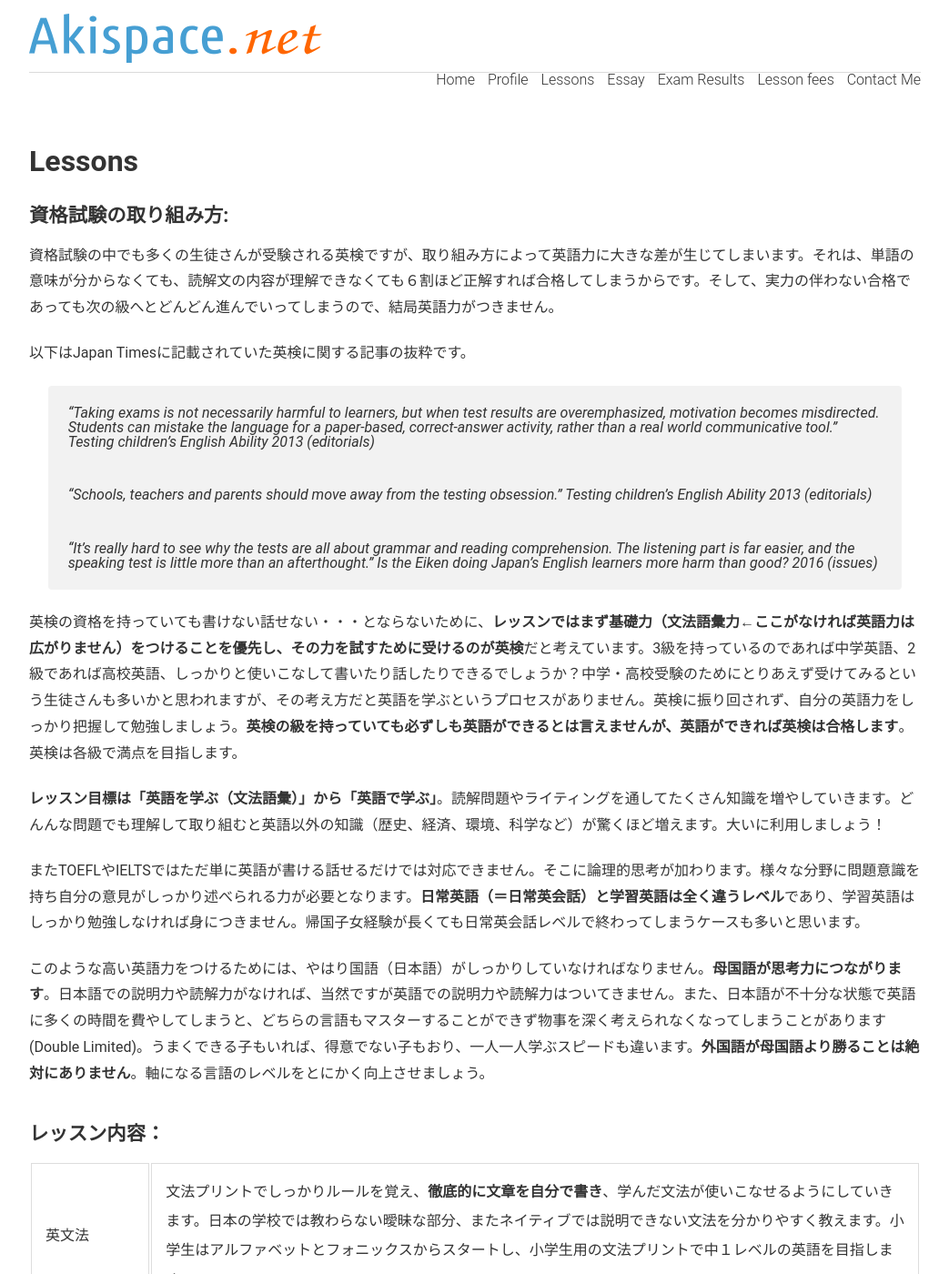
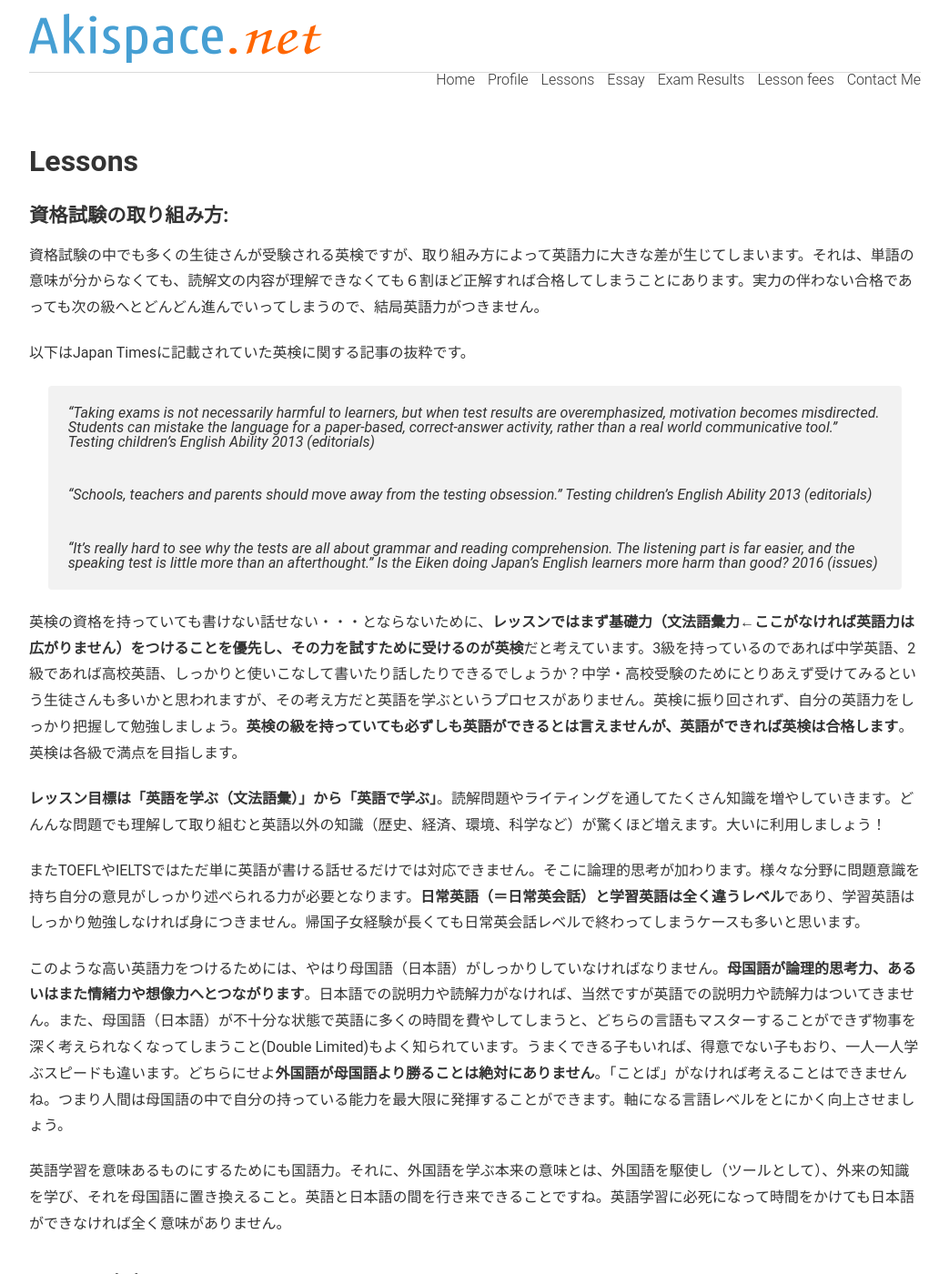
Before and after one commit to phocean/akispace, a Jekyll site: the page built from lessons.md, in a window 1280 px wide and 1400 px high. Shown: the whole window at 91% size, without its empty margins (118-1161 px from the left). Built offline with Jekyll 4.4.1, drawn with Linux system fonts in a browser that asks for light colours.

Commit message:
Update lessons.md

```diff
--- a/lessons.md
+++ b/lessons.md
@@ -10,7 +10,7 @@ description: オンライン英語家庭教師　小学生から大学生まで
 
 <h4>資格試験の取り組み方:</h4>
 
-資格試験の中でも多くの生徒さんが受験される英検ですが、取り組み方によって英語力に大きな差が生じてしまいます。それは、単語の意味が分からなくても、読解文の内容が理解できなくても６割ほど正解すれば合格してしまうからです。そして、実力の伴わない合格であっても次の級へとどんどん進んでいってしまうので、結局英語力がつきません。
+資格試験の中でも多くの生徒さんが受験される英検ですが、取り組み方によって英語力に大きな差が生じてしまいます。それは、単語の意味が分からなくても、読解文の内容が理解できなくても６割ほど正解すれば合格してしまうことにあります。実力の伴わない合格であっても次の級へとどんどん進んでいってしまうので、結局英語力がつきません。
 
 以下はJapan Timesに記載されていた英検に関する記事の抜粋です。
 
@@ -26,7 +26,9 @@ description: オンライン英語家庭教師　小学生から大学生まで
 
 またTOEFLやIELTSではただ単に英語が書ける話せるだけでは対応できません。そこに論理的思考が加わります。様々な分野に問題意識を持ち自分の意見がしっかり述べられる力が必要となります。**日常英語（＝日常英会話）と学習英語は全く違うレベル**であり、学習英語はしっかり勉強しなければ身につきません。帰国子女経験が長くても日常英会話レベルで終わってしまうケースも多いと思います。
 
-このような高い英語力をつけるためには、やはり国語（日本語）がしっかりしていなければなりません。**母国語が思考力につながります**。日本語での説明力や読解力がなければ、当然ですが英語での説明力や読解力はついてきません。また、日本語が不十分な状態で英語に多くの時間を費やしてしまうと、どちらの言語もマスターすることができず物事を深く考えられなくなってしまうことがあります(Double Limited)。うまくできる子もいれば、得意でない子もおり、一人一人学ぶスピードも違います。**外国語が母国語より勝ることは絶対にありません**。軸になる言語のレベルをとにかく向上させましょう。
+このような高い英語力をつけるためには、やはり母国語（日本語）がしっかりしていなければなりません。**母国語が論理的思考力、あるいはまた情緒力や想像力へとつながります**。日本語での説明力や読解力がなければ、当然ですが英語での説明力や読解力はついてきません。また、母国語（日本語）が不十分な状態で英語に多くの時間を費やしてしまうと、どちらの言語もマスターすることができず物事を深く考えられなくなってしまうこと(Double Limited)もよく知られています。うまくできる子もいれば、得意でない子もおり、一人一人学ぶスピードも違います。どちらにせよ**外国語が母国語より勝ることは絶対にありません**。「ことば」がなければ考えることはできませんね。つまり人間は母国語の中で自分の持っている能力を最大限に発揮することができます。軸になる言語レベルをとにかく向上させましょう。
+
+英語学習を意味あるものにするためにも国語力。それに、外国語を学ぶ本来の意味とは、外国語を駆使し（ツールとして）、外来の知識を学び、それを母国語に置き換えること。英語と日本語の間を行き来できることですね。英語学習に必死になって時間をかけても日本語ができなければ全く意味がありません。
 
 <h4>レッスン内容：</h4>
 
```
